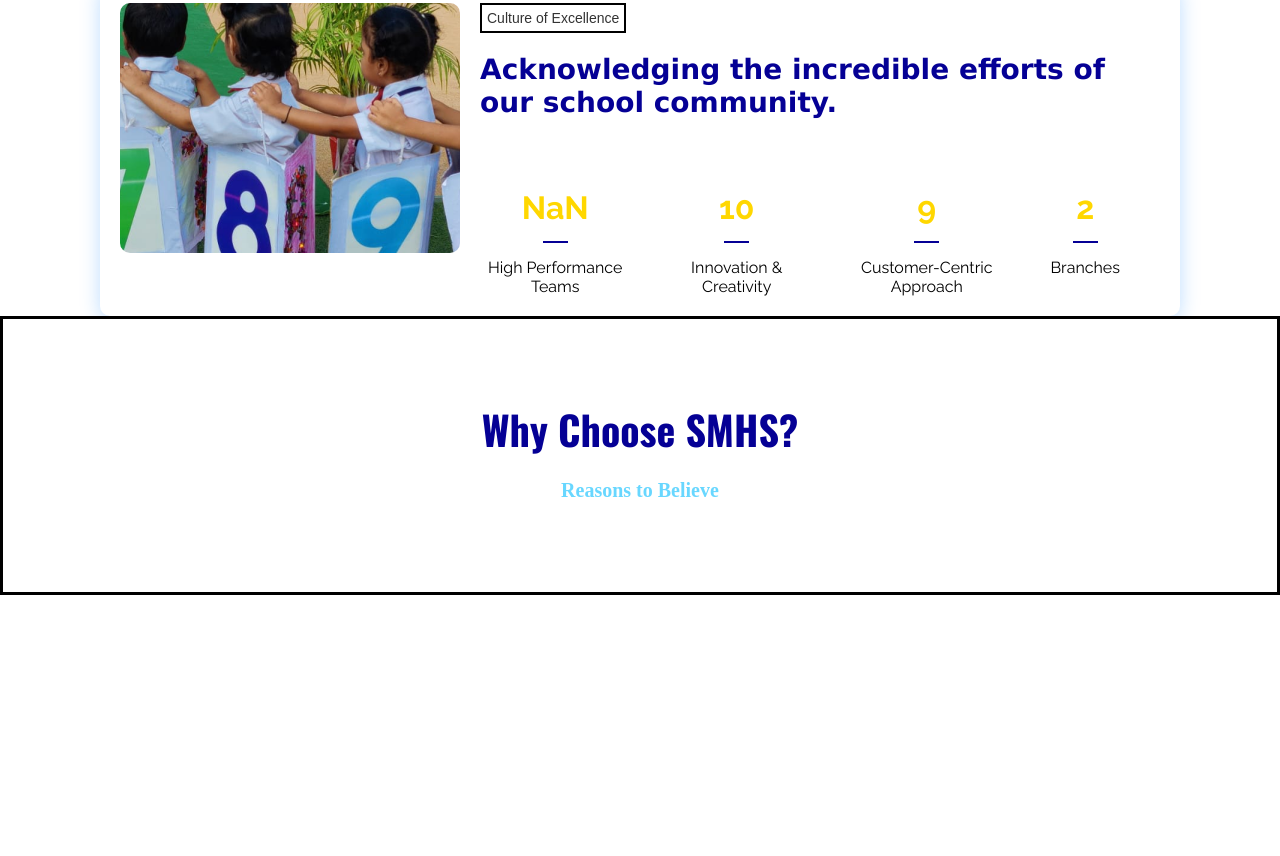
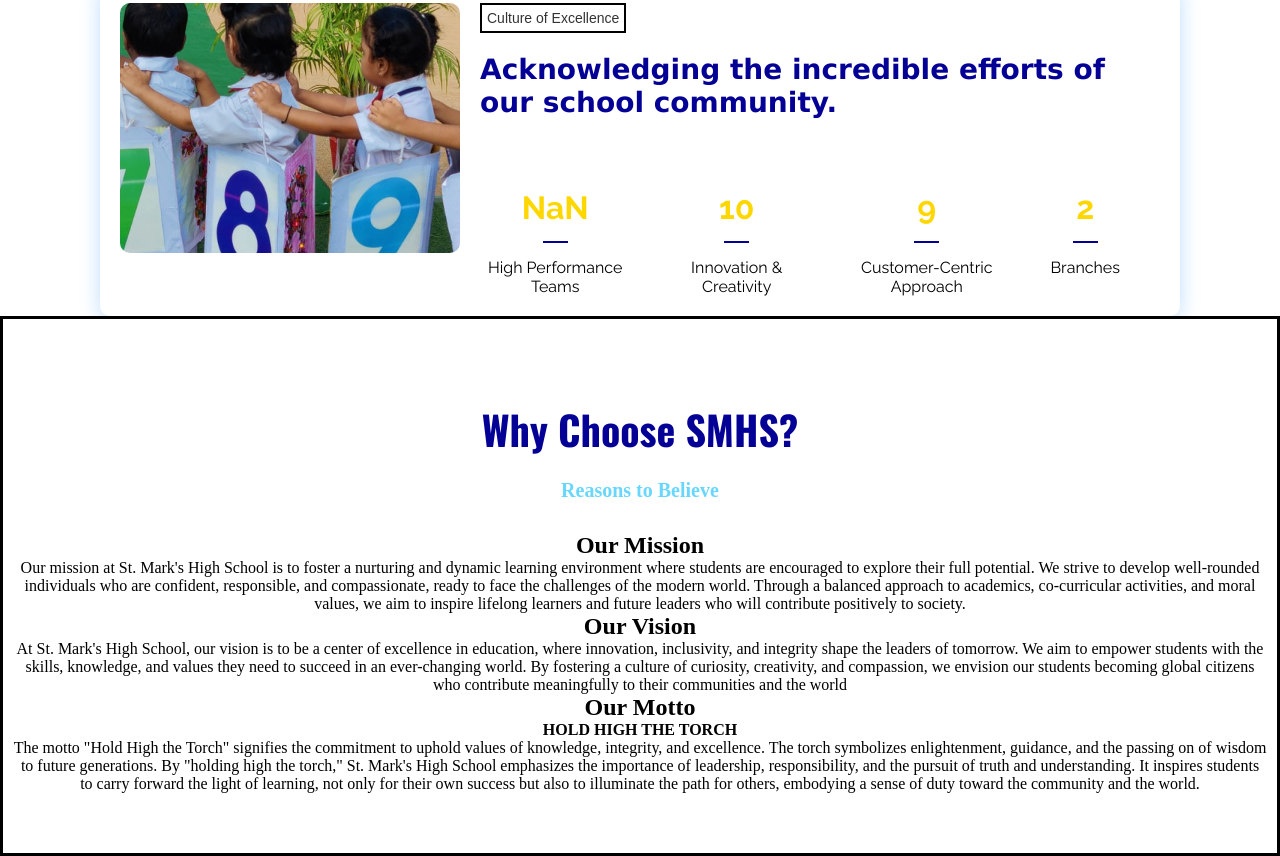
Before and after one commit to noumaan25/Schoolwebsite, a plain HTML site: page index.html in a window 1280 px wide. Shown: the part 1339-2195 px from the top of the page. Before the commit the page ends 1934 px from the top, so only its background shows below. Drawn offline with nearby package versions, Linux system fonts and the light colour scheme.

Commit message:
Update index.html

```diff
--- a/index.html
+++ b/index.html
@@ -204,6 +204,35 @@
     <section class="why-smhs">
         <h1 class="why-choose">Why Choose SMHS?</h1>
         <p class="reasons-believe">Reasons to Believe</p>
+        <div class="container9">
+        <div class="card">
+            <div class="header green">
+                <h2>Our Mission</h2>
+            </div>
+            <div class="content">
+                <p>Our mission at St. Mark's High School is to foster a nurturing and dynamic learning environment where students are encouraged to explore their full potential. We strive to develop well-rounded individuals who are confident, responsible, and compassionate, ready to face the challenges of the modern world. Through a balanced approach to academics, co-curricular activities, and moral values, we aim to inspire lifelong learners and future leaders who will contribute positively to society.</p>
+            </div>
+        </div>
+        <div class="card">
+            <div class="header green">
+                <h2>Our Vision</h2>
+            </div>
+            <div class="content">
+                <p>At St. Mark's High School, our vision is to be a center of excellence in education, where innovation, inclusivity, and integrity shape the leaders of tomorrow. We aim to empower students with the skills, knowledge, and values they need to succeed in an ever-changing world. By fostering a culture of curiosity, creativity, and compassion, we envision our students becoming global citizens who contribute meaningfully to their communities and the world</p>
+            </div>
+        </div>
+        <div class="card">
+            <div class="header green-gradient">
+                <h2>Our Motto</h2>
+            </div>
+            <div class="content">
+                <p><strong>HOLD HIGH THE TORCH</strong></p>
+                <p>The motto "Hold High the Torch" signifies the commitment to uphold values of knowledge, integrity, and excellence. The torch symbolizes enlightenment, guidance, and the passing on of wisdom to future generations. By "holding high the torch," St. Mark's High School emphasizes the importance of leadership, responsibility, and the pursuit of truth and understanding. It inspires students to carry forward the light of learning, not only for their own success but also to illuminate the path for others, embodying a sense of duty toward the community and the world.</p>
+            </div>
+        </div>
+    </div>
+</body>
+</html>
 
 
 
```
